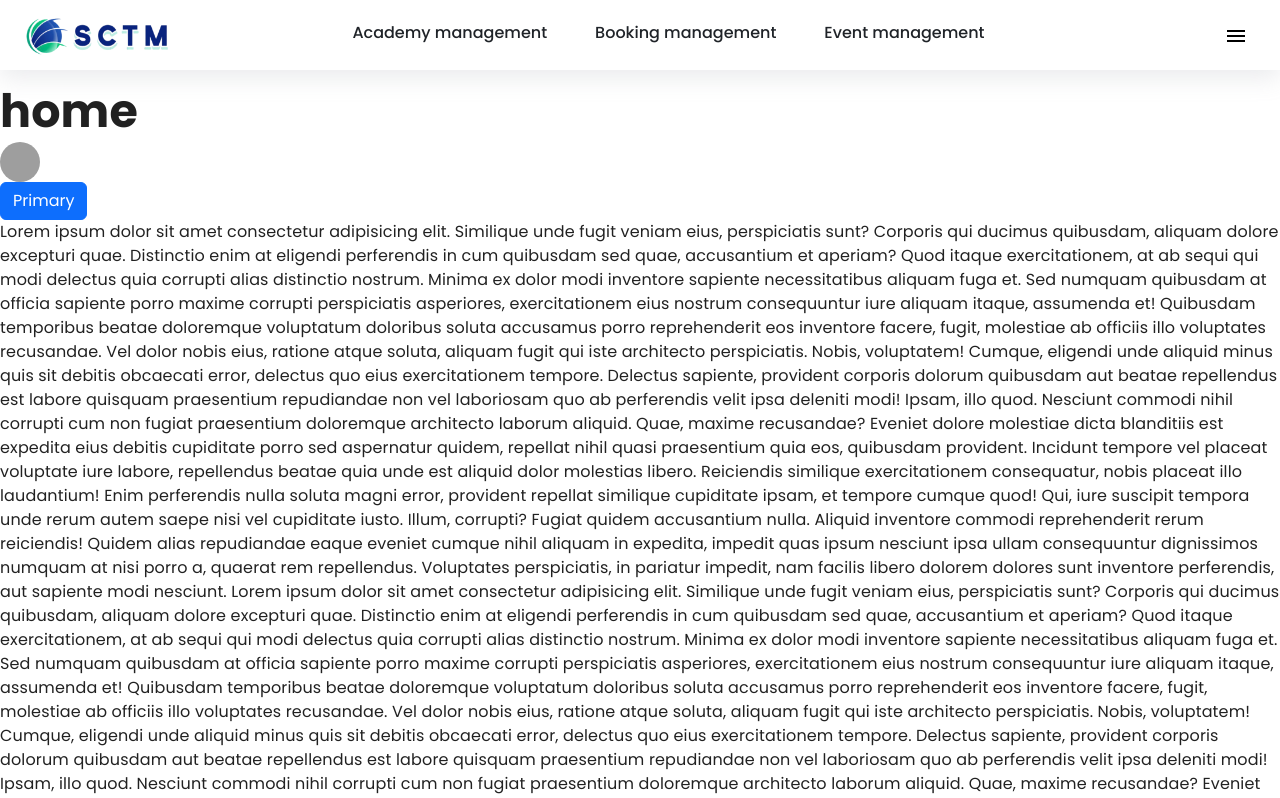
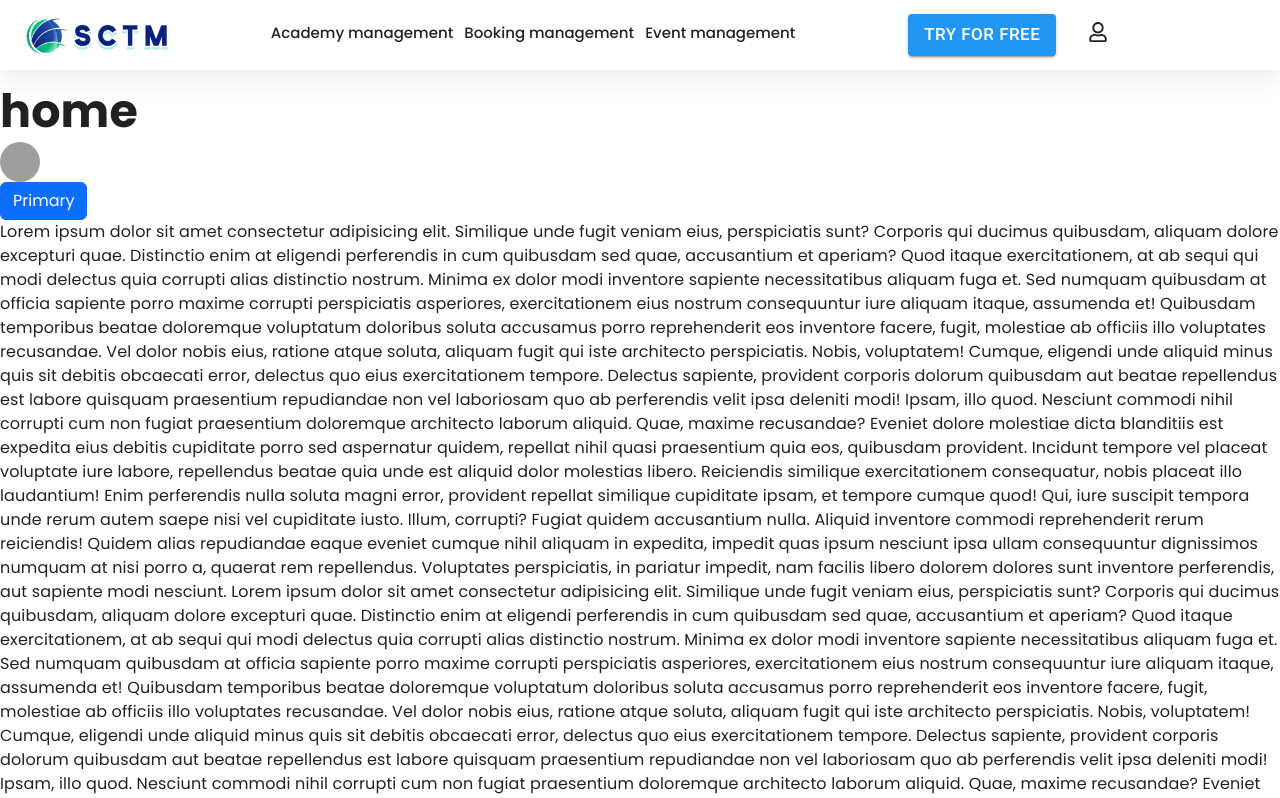
Before and after one commit to sunnycharkhwal/SctmProject, a React (Vite) app in the folder Sctm/: page / in a window 1280 px wide. Shown: the top 798 px of the page. Built offline with nearby package versions, Linux system fonts and the light colour scheme; grey boxes are pictures that could not be loaded.

Commit message:
navBar 70%

```diff
--- a/Sctm/package.json
+++ b/Sctm/package.json
@@ -14,10 +14,12 @@
     "@emotion/styled": "^11.14.0",
     "@mui/icons-material": "^6.2.1",
     "@mui/material": "^6.2.1",
+    "@mui/styles": "^6.2.1",
     "bootstrap": "^5.3.3",
     "react": "^18.3.1",
     "react-bootstrap": "^2.10.7",
     "react-dom": "^18.3.1",
+    "react-icons": "^5.4.0",
     "react-router": "^7.0.2",
     "rsuite": "^5.76.0",
     "sass": "^1.83.0"
--- /dev/null
+++ b/Sctm/src/assets/auth/Login.jsx
@@ -0,0 +1,13 @@
+import React from 'react';
+import {NavLink} from 'react-router';
+
+export const Login = () => {
+  return (
+    <>
+      <h1>Login</h1>
+      <NavLink className="ms-5" to="/">
+        home
+      </NavLink>
+    </>
+  );
+};
--- a/Sctm/src/assets/navBar/NavBar.jsx
+++ b/Sctm/src/assets/navBar/NavBar.jsx
@@ -3,19 +3,34 @@ import PropTypes from 'prop-types';
 import {
   AppBar,
   Box,
+  Button,
   CssBaseline,
   Drawer,
   IconButton,
   Toolbar,
+  Tooltip,
+  tooltipClasses,
 } from '@mui/material';
 import {Menu as MenuIcon} from '@mui/icons-material';
 import {NavLink, useNavigate} from 'react-router';
 import {Dropdown} from 'rsuite';
 import './NavBar.scss';
 import Logo from '../../images/logo.png';
+import {FaRegUser} from 'react-icons/fa';
+import {styled} from '@mui/material/styles';
 //
 const drawerWidth = 240;
 
+const BootstrapTooltip = styled(({className, ...props}) => (
+  <Tooltip {...props} arrow classes={{popper: className}} />
+))(({theme}) => ({
+  [`& .${tooltipClasses.arrow}`]: {
+    color: theme.palette.common.black,
+  },
+  [`& .${tooltipClasses.tooltip}`]: {
+    backgroundColor: theme.palette.common.black,
+  },
+}));
 export const DrawerAppBar = ({window}) => {
   const navigate = useNavigate();
   const [mobileOpen, setMobileOpen] = useState(false);
@@ -72,11 +87,24 @@ export const DrawerAppBar = ({window}) => {
               onClick={() => navigate('/event-management')}></Dropdown>
           </Box>
           <Box className="d-flex  justify-content-end align-items-center">
+            <Button
+              sx={{display: {xs: 'none', md: 'block'}}}
+              variant="contained"
+              className="NavFreeBtn"
+              onClick={() => navigate('/login')}>
+              Try for Free
+            </Button>
+            <BootstrapTooltip title="Login" onClick={() => navigate('/login')}>
+              <span className="NavLoginBtn">
+                <FaRegUser />
+              </span>
+            </BootstrapTooltip>
+
             <IconButton
               color="inherit"
               aria-label="open drawer"
               onClick={handleDrawerToggle}
-              sx={{display: {md: 'block'}}}
+              sx={{display: {md: 'none'}}}
               className="text-black">
               <MenuIcon />
             </IconButton>
--- a/Sctm/src/assets/navBar/NavBar.scss
+++ b/Sctm/src/assets/navBar/NavBar.scss
@@ -25,7 +25,7 @@
   height: 40px;
 }
 .NavPcBtn {
-  width: 100%;
+  width: 71%;
   justify-content: center;
   align-items: center;
 }
@@ -75,3 +75,62 @@
     width: 100%;
   }
 }
+.NavFreeBtn {
+  background-color: var(--btn-bg-color) !important;
+  color: #ffffff !important;
+  font-weight: 500 !important;
+  font-size: 17px !important;
+}
+.NavLoginBtn {
+  color: var(--first-text-color);
+  font-size: 20px;
+  margin-left: 2rem;
+  //   background-color: var(--hover-color);
+  cursor: pointer;
+  width: 40px;
+  height: 40px;
+  display: flex;
+  justify-content: center;
+  align-items: center;
+  border-radius: 6px;
+  transition: all 0.3s ease-in-out;
+  &:hover {
+    background-color: var(--hover-color);
+  }
+}
+
+@media (max-width: 576px) {
+  .NavLoginBtn {
+    display: none;
+  }
+}
+@media (min-width: 768px) {
+  .NavLoginBtn {
+    display: none;
+  }
+}
+@media (min-width: 1024px) {
+  .NavLoginBtn {
+    display: block;
+  }
+  .NavHoverBtn {
+    margin-right: 11px;
+    button {
+      font-size: 15px;
+    }
+  }
+  .NavPcBtn {
+    width: 60%;
+  }
+}
+@media (min-width: 1440px) {
+  .NavHoverBtn {
+    margin-right: 3rem;
+    button {
+      font-size: 16px;
+    }
+  }
+  .NavPcBtn {
+    width: 71%;
+  }
+}
--- a/Sctm/src/assets/router.jsx
+++ b/Sctm/src/assets/router.jsx
@@ -7,6 +7,8 @@ import {Features} from './pages/academyManagement/Features';
 import {Overview} from './pages/academyManagement/Overview';
 import {Pricing} from './pages/academyManagement/Pricing';
 import {ErrorPage} from './pages/ErrorPage';
+import {Login} from './auth/Login';
+
 export const router = createBrowserRouter([
   {
     path: '',
@@ -38,4 +40,8 @@ export const router = createBrowserRouter([
     path: '*',
     Component: ErrorPage,
   },
+  {
+    path: '/login',
+    Component: Login,
+  },
 ]);
--- a/Sctm/src/scss/_var.scss
+++ b/Sctm/src/scss/_var.scss
@@ -1,4 +1,5 @@
 :root {
   --first-text-color: #1f2328;
   --hover-color: #eef1f4;
+  --btn-bg-color: #2196f3;
 }
```
Also changed, not shown: 1 other file (tests, documents, lock files or other folders).
